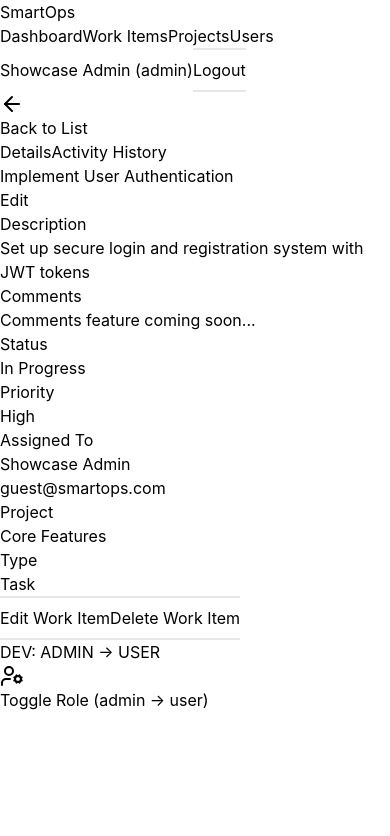
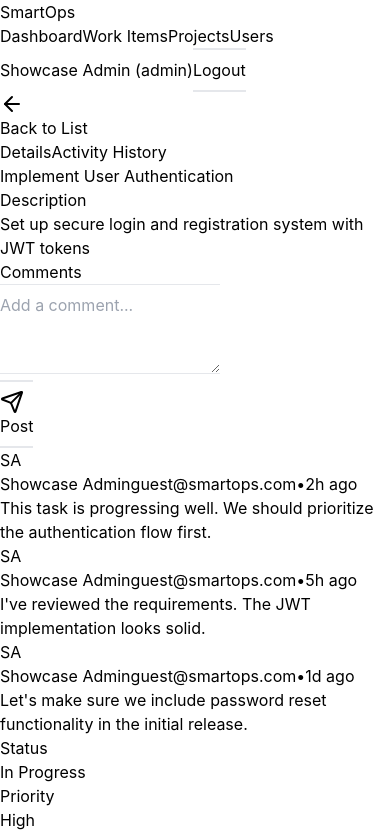
Before and after one commit to BarryRogerG/smart-ops, a React (Vite) app in the folder frontend/: page /work-items/mock-1 in a window 390 px wide. Shown: the top 836 px of the page. Built offline with nearby package versions, Linux system fonts and the light colour scheme; no server answers.

Commit message:
Optimize WorkItemDetail layout: grid sidebar (2 cols), reduce padding, activate comments with input/list/mock data, sticky title, responsive design

```diff
--- a/frontend/src/pages/WorkItemDetail.tsx
+++ b/frontend/src/pages/WorkItemDetail.tsx
@@ -1,6 +1,6 @@
 import { useState } from 'react';
 import { useParams, useNavigate, Link } from 'react-router-dom';
-import { ArrowLeft } from 'lucide-react';
+import { ArrowLeft, Send } from 'lucide-react';
 import { toast } from 'react-hot-toast';
 import { useAuth } from '../contexts/AuthContext';
 import { useWorkItem } from '../hooks/useWorkItem';
@@ -10,6 +10,43 @@ import { WorkItemForm } from '../components/WorkItemForm';
 import { ActivityHistory } from '../components/ActivityHistory';
 import { MOCK_WORK_ITEMS } from '../data/mockData';
 import { LoadingSpinner } from '../components/LoadingSpinner';
+
+interface Comment {
+  id: string;
+  userId: string;
+  userName: string;
+  userEmail: string;
+  message: string;
+  createdAt: string;
+}
+
+// Mock comments for showcase mode
+const MOCK_COMMENTS: Comment[] = [
+  {
+    id: 'comment-1',
+    userId: 'guest',
+    userName: 'Showcase Admin',
+    userEmail: 'guest@smartops.com',
+    message: 'This task is progressing well. We should prioritize the authentication flow first.',
+    createdAt: new Date(Date.now() - 2 * 60 * 60 * 1000).toISOString(), // 2 hours ago
+  },
+  {
+    id: 'comment-2',
+    userId: 'guest',
+    userName: 'Showcase Admin',
+    userEmail: 'guest@smartops.com',
+    message: 'I\'ve reviewed the requirements. The JWT implementation looks solid.',
+    createdAt: new Date(Date.now() - 5 * 60 * 60 * 1000).toISOString(), // 5 hours ago
+  },
+  {
+    id: 'comment-3',
+    userId: 'guest',
+    userName: 'Showcase Admin',
+    userEmail: 'guest@smartops.com',
+    message: 'Let\'s make sure we include password reset functionality in the initial release.',
+    createdAt: new Date(Date.now() - 24 * 60 * 60 * 1000).toISOString(), // 1 day ago
+  },
+];
 
 export function WorkItemDetail() {
   const { id } = useParams<{ id: string }>();
@@ -27,6 +64,8 @@ export function WorkItemDetail() {
   const [isSubmitting, setIsSubmitting] = useState(false);
   const [activeTab, setActiveTab] = useState<'details' | 'activity'>('details');
   const [refreshActivity, setRefreshActivity] = useState(0);
+  const [comments, setComments] = useState<Comment[]>(MOCK_COMMENTS);
+  const [newComment, setNewComment] = useState('');
 
   // Check mock data if API didn't return item
   const isShowcaseMode = user?.id === 'guest' || user?.email === 'guest@smartops.com';
@@ -72,6 +111,50 @@ export function WorkItemDetail() {
       const err = error as { response?: { data?: { error?: string } } };
       toast.error(err.response?.data?.error || 'Failed to delete work item');
     }
+  };
+
+  const handlePostComment = () => {
+    if (!newComment.trim()) {
+      toast.error('Please enter a comment');
+      return;
+    }
+
+    const comment: Comment = {
+      id: `comment-${Date.now()}`,
+      userId: user?.id || 'guest',
+      userName: user?.name || 'Guest',
+      userEmail: user?.email || 'guest@smartops.com',
+      message: newComment.trim(),
+      createdAt: new Date().toISOString(),
+    };
+
+    setComments([comment, ...comments]);
+    setNewComment('');
+    toast.success('Comment posted');
+  };
+
+  const formatCommentTime = (timestamp: string) => {
+    const date = new Date(timestamp);
+    const now = new Date();
+    const diffMs = now.getTime() - date.getTime();
+    const diffMins = Math.floor(diffMs / 60000);
+    const diffHours = Math.floor(diffMs / 3600000);
+    const diffDays = Math.floor(diffMs / 86400000);
+
+    if (diffMins < 1) return 'Just now';
+    if (diffMins < 60) return `${diffMins}m ago`;
+    if (diffHours < 24) return `${diffHours}h ago`;
+    if (diffDays < 7) return `${diffDays}d ago`;
+    return date.toLocaleDateString();
+  };
+
+  const getInitials = (name: string) => {
+    return name
+      .split(' ')
+      .map(n => n[0])
+      .join('')
+      .toUpperCase()
+      .slice(0, 2);
   };
 
   // Loading state
@@ -201,22 +284,14 @@ export function WorkItemDetail() {
               <div className="grid grid-cols-1 lg:grid-cols-3 gap-6">
                 {/* Main Content Column */}
                 <div className="lg:col-span-2 space-y-6">
-                  {/* Title */}
-                  <div className="bg-white shadow rounded-lg p-6">
-                    <h1 className="text-3xl font-bold text-gray-900 mb-4">{displayItem.title}</h1>
-                    {canEdit && (
-                      <button
-                        onClick={() => setIsEditing(true)}
-                        className="text-indigo-600 hover:text-indigo-800 text-sm font-medium"
-                      >
-                        Edit
-                      </button>
-                    )}
+                  {/* Title - Sticky Header */}
+                  <div className="bg-white shadow rounded-lg p-4 sticky top-0 z-10">
+                    <h1 className="text-3xl font-bold text-gray-900">{displayItem.title}</h1>
                   </div>
 
                   {/* Description */}
-                  <div className="bg-white shadow rounded-lg p-6">
-                    <h2 className="text-lg font-semibold text-gray-900 mb-4">Description</h2>
+                  <div className="bg-white shadow rounded-lg p-4">
+                    <h2 className="text-lg font-semibold text-gray-900 mb-3">Description</h2>
                     <div className="prose max-w-none">
                       <p className="text-gray-700 whitespace-pre-wrap">
                         {displayItem.description || 'No description provided.'}
@@ -224,85 +299,135 @@ export function WorkItemDetail() {
                     </div>
                   </div>
 
-                  {/* Comments Placeholder */}
-                  <div className="bg-white shadow rounded-lg p-6">
+                  {/* Comments Section */}
+                  <div className="bg-white shadow rounded-lg p-4">
                     <h2 className="text-lg font-semibold text-gray-900 mb-4">Comments</h2>
-                    <div className="border border-gray-200 rounded-md p-4 min-h-[200px] bg-gray-50">
-                      <p className="text-gray-500 text-sm italic">Comments feature coming soon...</p>
+
+                    {/* Comment Input */}
+                    <div className="mb-4">
+                      <textarea
+                        value={newComment}
+                        onChange={(e) => setNewComment(e.target.value)}
+                        placeholder="Add a comment..."
+                        rows={3}
+                        className="w-full border border-gray-300 rounded-md px-3 py-2 text-sm focus:outline-none focus:ring-2 focus:ring-indigo-500 focus:border-transparent"
+                      />
+                      <div className="mt-2 flex justify-end">
+                        <button
+                          onClick={handlePostComment}
+                          className="inline-flex items-center gap-2 bg-indigo-600 hover:bg-indigo-700 text-white px-4 py-2 rounded-md text-sm font-medium transition-colors"
+                        >
+                          <Send className="h-4 w-4" />
+                          Post
+                        </button>
+                      </div>
+                    </div>
+
+                    {/* Comments List - Scrollable */}
+                    <div className="border-t border-gray-200 pt-4 max-h-[400px] overflow-y-auto space-y-4">
+                      {comments.length === 0 ? (
+                        <p className="text-gray-500 text-sm italic text-center py-4">No comments yet. Be the first to comment!</p>
+                      ) : (
+                        comments.map((comment) => (
+                          <div key={comment.id} className="flex gap-3">
+                            {/* Avatar */}
+                            <div className="flex-shrink-0">
+                              <div className="h-10 w-10 rounded-full bg-indigo-100 flex items-center justify-center">
+                                <span className="text-indigo-600 font-semibold text-sm">
+                                  {getInitials(comment.userName)}
+                                </span>
+                              </div>
+                            </div>
+
+                            {/* Comment Content */}
+                            <div className="flex-1 min-w-0">
+                              <div className="flex items-baseline gap-2 mb-1">
+                                <span className="text-sm font-medium text-gray-900">{comment.userName}</span>
+                                <span className="text-xs text-gray-500">{comment.userEmail}</span>
+                                <span className="text-xs text-gray-400">•</span>
+                                <span className="text-xs text-gray-500">{formatCommentTime(comment.createdAt)}</span>
+                              </div>
+                              <p className="text-sm text-gray-700 whitespace-pre-wrap">{comment.message}</p>
+                            </div>
+                          </div>
+                        ))
+                      )}
                     </div>
                   </div>
                 </div>
 
-                {/* Sidebar Column */}
-                <div className="space-y-6">
+                {/* Sidebar Column - Optimized */}
+                <div className="space-y-4">
+                  {/* Metadata Grid (2 columns) */}
+                  <div className="bg-white shadow rounded-lg p-4">
+                    <div className="grid grid-cols-2 gap-4">
                       {/* Status */}
-                  <div className="bg-white shadow rounded-lg p-6">
-                    <h3 className="text-sm font-medium text-gray-500 mb-3">Status</h3>
-                    <span className={`inline-flex items-center px-3 py-1 rounded-full text-sm font-semibold ${getStatusColor(displayItem.status)}`}>
+                      <div>
+                        <h3 className="text-xs font-medium text-gray-500 mb-2">Status</h3>
+                        <span className={`inline-flex items-center px-2 py-1 rounded-full text-xs font-semibold ${getStatusColor(displayItem.status)}`}>
                           {displayItem.status.replace('_', ' ').replace(/\b\w/g, l => l.toUpperCase())}
                         </span>
                       </div>
 
                       {/* Priority */}
-                  <div className="bg-white shadow rounded-lg p-6">
-                    <h3 className="text-sm font-medium text-gray-500 mb-3">Priority</h3>
-                    <span className={`inline-flex items-center px-3 py-1 rounded-full text-sm font-semibold ${getPriorityColor(displayItem.priority)}`}>
+                      <div>
+                        <h3 className="text-xs font-medium text-gray-500 mb-2">Priority</h3>
+                        <span className={`inline-flex items-center px-2 py-1 rounded-full text-xs font-semibold ${getPriorityColor(displayItem.priority)}`}>
                           {displayItem.priority.charAt(0).toUpperCase() + displayItem.priority.slice(1)}
                         </span>
                       </div>
 
-                  {/* Assigned To */}
-                  <div className="bg-white shadow rounded-lg p-6">
-                    <h3 className="text-sm font-medium text-gray-500 mb-3">Assigned To</h3>
+                      {/* Type */}
+                      <div>
+                        <h3 className="text-xs font-medium text-gray-500 mb-2">Type</h3>
+                        <span className="inline-flex items-center px-2 py-1 rounded-full text-xs font-semibold bg-gray-100 text-gray-800">
+                          {displayItem.type.charAt(0).toUpperCase() + displayItem.type.slice(1)}
+                        </span>
+                      </div>
+
+                      {/* Project */}
+                      <div>
+                        <h3 className="text-xs font-medium text-gray-500 mb-2">Project</h3>
+                        {displayItem.project ? (
+                          <p className="text-xs font-medium text-gray-900 truncate" title={displayItem.project.name}>
+                            {displayItem.project.name}
+                          </p>
+                        ) : (
+                          <p className="text-xs text-gray-500 italic">No project</p>
+                        )}
+                      </div>
+                    </div>
+                  </div>
+
+                  {/* Assigned To - Compact */}
+                  <div className="bg-white shadow rounded-lg p-4">
+                    <h3 className="text-xs font-medium text-gray-500 mb-2">Assigned To</h3>
                     {displayItem.assignedUser ? (
-                      <div>
-                        <p className="text-sm font-medium text-gray-900">{displayItem.assignedUser.name}</p>
-                        <p className="text-xs text-gray-500">{displayItem.assignedUser.email}</p>
+                      <div className="text-sm">
+                        <p className="font-medium text-gray-900">{displayItem.assignedUser.name}</p>
+                        <p className="text-xs text-gray-500 truncate">{displayItem.assignedUser.email}</p>
                       </div>
                     ) : (
                       <p className="text-sm text-gray-500 italic">Unassigned</p>
                     )}
                   </div>
 
-                  {/* Project */}
-                  <div className="bg-white shadow rounded-lg p-6">
-                    <h3 className="text-sm font-medium text-gray-500 mb-3">Project</h3>
-                    {displayItem.project ? (
-                      <div>
-                        <p className="text-sm font-medium text-gray-900">{displayItem.project.name}</p>
-                        {displayItem.project.description && (
-                          <p className="text-xs text-gray-500 mt-1">{displayItem.project.description}</p>
-                        )}
-                      </div>
-                    ) : (
-                      <p className="text-sm text-gray-500 italic">No project</p>
-                    )}
-                  </div>
-
-                  {/* Type */}
-                  <div className="bg-white shadow rounded-lg p-6">
-                    <h3 className="text-sm font-medium text-gray-500 mb-3">Type</h3>
-                    <span className="inline-flex items-center px-3 py-1 rounded-full text-sm font-semibold bg-gray-100 text-gray-800">
-                      {displayItem.type.charAt(0).toUpperCase() + displayItem.type.slice(1)}
-                    </span>
-                  </div>
-
-                  {/* Actions */}
+                  {/* Actions - At Bottom */}
                   {canEdit && (
-                    <div className="bg-white shadow rounded-lg p-6">
-                      <div className="flex flex-col gap-2">
+                    <div className="bg-white shadow rounded-lg p-4">
+                      <div className="flex gap-2">
                         <button
                           onClick={() => setIsEditing(true)}
-                          className="w-full bg-indigo-600 hover:bg-indigo-700 text-white px-4 py-2 rounded-md text-sm font-medium transition-colors"
+                          className="flex-1 bg-indigo-600 hover:bg-indigo-700 text-white px-3 py-2 rounded-md text-sm font-medium transition-colors"
                         >
-                          Edit Work Item
+                          Edit
                         </button>
                         {canDelete && (
                           <button
                             onClick={handleDelete}
-                            className="w-full bg-red-600 hover:bg-red-700 text-white px-4 py-2 rounded-md text-sm font-medium transition-colors"
+                            className="flex-1 bg-red-600 hover:bg-red-700 text-white px-3 py-2 rounded-md text-sm font-medium transition-colors"
                           >
-                            Delete Work Item
+                            Delete
                           </button>
                         )}
                       </div>
```
Lines whose indentation alone changed are shown as unchanged.
